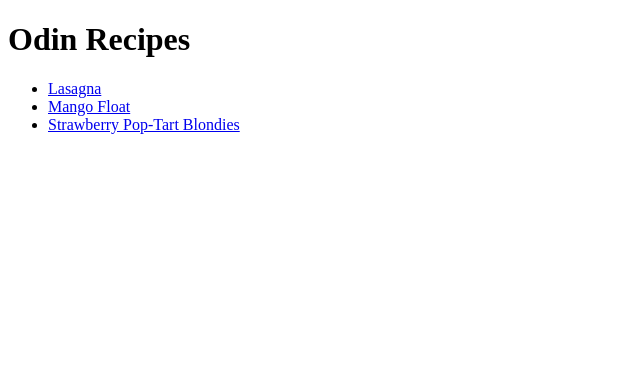
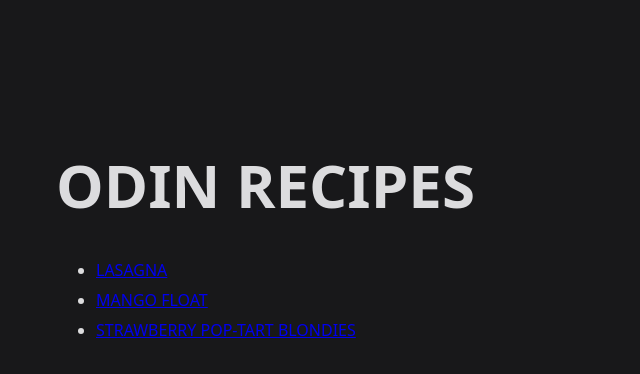
Before and after one commit to luvsense/odin-recipes, a plain HTML site: page index.html in a window 1280 px wide. Shown: the whole page, without its empty margins (0-640 px from the left). Drawn offline with Linux system fonts and the light colour scheme.

Commit message:
bg color and font changes

```diff
--- a/index.html
+++ b/index.html
@@ -3,13 +3,17 @@
     <head>
         <meta charset="utf-8">
         <title>Odin Recipes</title>
+        <link rel="stylesheet" href="styles.css">
     </head>
     <body>
-        <h1>Odin Recipes</h1>
-        <ul>
-            <li><a href="./recipes/lasagna.html">Lasagna</a></li>
-            <li><a href="./recipes/mango_float.html">Mango Float</a></li>
-            <li><a href="./recipes/strawberry_poptart_blondies.html">Strawberry Pop-Tart Blondies</a></li>
-        </ul>
+        <h1 class="title">Odin Recipes</h1>
+
+        <div class="recipelist">
+            <ul>
+                <li><a href="./recipes/lasagna.html">Lasagna</a></li>
+                <li><a href="./recipes/mango_float.html">Mango Float</a></li>
+                <li><a href="./recipes/strawberry_poptart_blondies.html">Strawberry Pop-Tart Blondies</a></li>
+            </ul>
+        </div>
     </body>
 </html>
--- /dev/null
+++ b/styles.css
@@ -0,0 +1,24 @@
+body{
+    font-family: system-ui, -apple-system, BlinkMacSystemFont, 'Segoe UI', Roboto, Oxygen, Ubuntu, Cantarell, 'Open Sans', 'Helvetica Neue', sans-serif;
+    background-color: #18181A;
+    color: #DCDCDE;
+}
+
+.title{
+    font-size: 60px;
+    color: e4e4e7;
+    margin-top: 155px;
+    margin-left: 48px;
+    letter-spacing: normal;
+    text-transform: uppercase;
+    line-height: 60px;
+
+}
+
+.recipelist{
+    color: e4e4e7;
+    letter-spacing: normal;
+    margin-left: 48px;
+    text-transform: uppercase;
+    line-height: 30px;
+}
```
